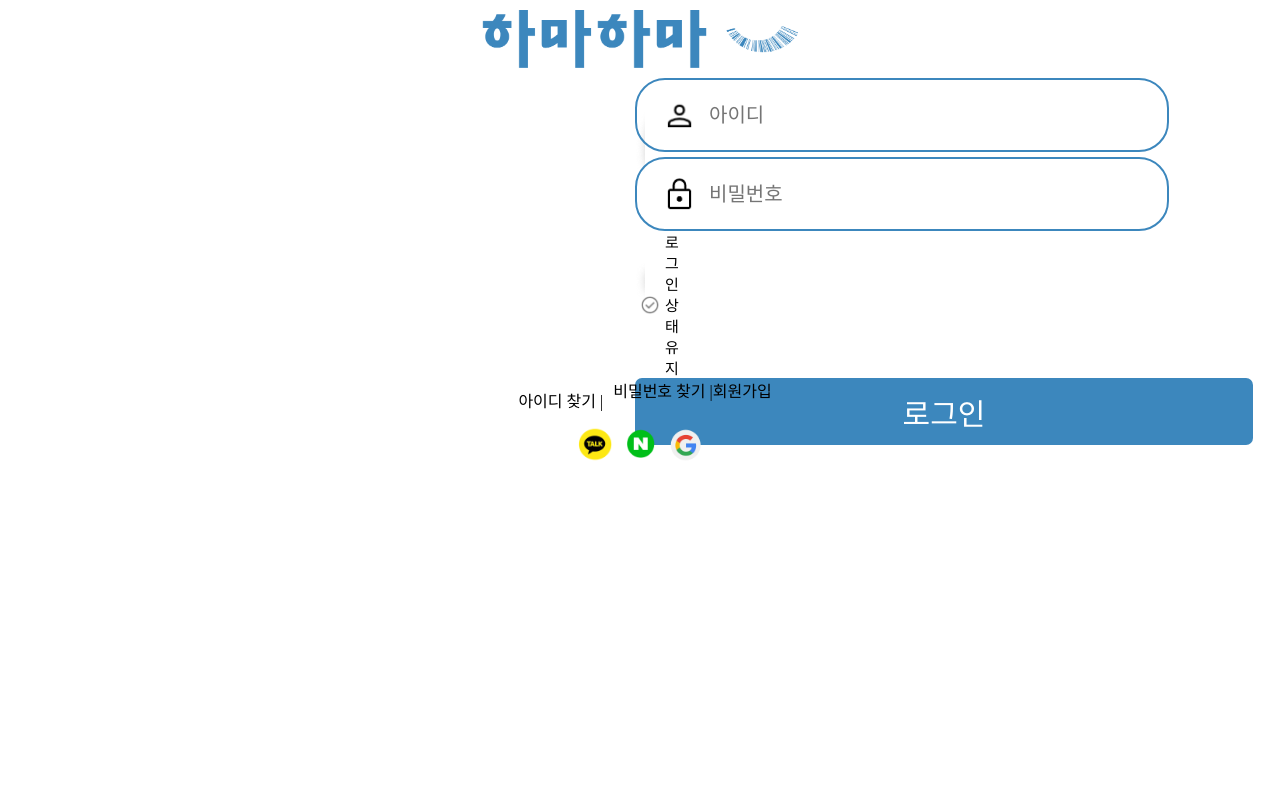
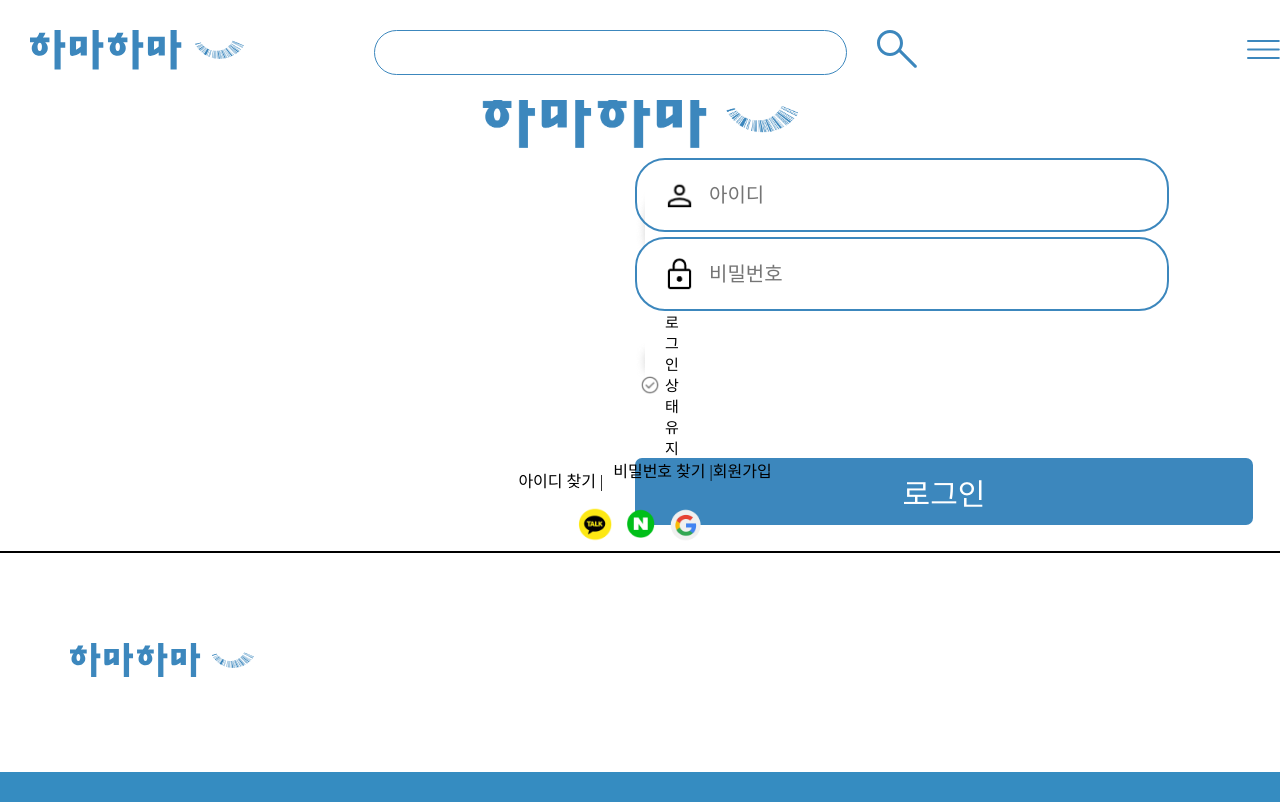
Before and after one commit to skuHamaHama/hama-web, a React (Create React App) app: page /login in a window 1280 px wide. Built offline with nearby package versions, Linux system fonts and the light colour scheme.

Commit message:
header footer

```diff
--- a/src/components/Layout/Footer.tsx
+++ b/src/components/Layout/Footer.tsx
@@ -1,9 +1,28 @@
+import styled from "styled-components";
+
 const Footer = () => {
     return (
-        <footer>
-            <h3>this is footer</h3>
+        <footer style={{
+            marginTop: "auto"
+        }}>
+            <Start/>
+            <Logo src="./img/footer/logo.svg"/>
+            <End/>
         </footer>
     )
 }
+const Start = styled.div`
+    border: 1px solid #000000;
+`;
+
+const End = styled.div`
+    border: 15px solid #358CC1;
+`;
+
+const Logo = styled.img`
+    width: 184px;
+    height: 35px;
+    margin: 90px 0px 90px 70px;
+`;
 
 export default Footer
--- a/src/components/Layout/Header.tsx
+++ b/src/components/Layout/Header.tsx
@@ -2,7 +2,12 @@ import styled from "styled-components";
 
 const Header = () => {
     return (
-        <header>
+        <header
+            style={{
+                top: "0",
+                left: "0",
+                width: "100%",
+                position: "fixed"}}>
             <Container>
                 <Logo src="./img/header/logo.svg"/>
                 <Input />
@@ -18,6 +23,7 @@ const Container = styled.div`
     flex-direction: row;
     width: 100%;
     height: 100%;
+    background-color: white;
 `;
 
 const Logo = styled.img`
@@ -48,7 +54,7 @@ const SearchIcon = styled.img`
 const Menu = styled.img`
     width: 33px;
     height: 19px;
-    margin: 40px 0px 0px 170px;
+    margin: 40px 0px 0px 300px;
 `;
 
 export default Header
--- a/src/components/Layout/Layout.tsx
+++ b/src/components/Layout/Layout.tsx
@@ -1,17 +1,26 @@
+import styled from "styled-components"
 import Footer from "./Footer"
 import Header from "./Header"
 
 //컴포넌트를 넣을 수 있도록 property로 컴포넌트를 받도록
-const Layout = () => {
+const Layout = (props: {
+    children: React.ReactNode
+}) => {
     return (
-        <div>
+        <div style={{
+            paddingTop: "80px"
+        }}>
             <Header/>
-            {/* <main>
-                {props.childern}
-            </main> */}
+            <Main>
+                {props.children}
+            </Main>
             <Footer/>
         </div>
     )
 }
 
+const Main = styled.main`
+    min-height: clac(100vh-180px);
+`;
+
 export default Layout
--- a/src/screens/Login.screen.tsx
+++ b/src/screens/Login.screen.tsx
@@ -1,5 +1,6 @@
 import axios from "axios";
 import { useState } from "react";
+import Layout from "../components/Layout/Layout";
 
 interface postLoginReq {
   id: string;
@@ -40,6 +41,7 @@ export function Login() {
   };
 
   return (
+    <Layout>
     <div
       style={{
         display: "flex",
@@ -190,5 +192,6 @@ export function Login() {
         />
       </div>
     </div>
+    </Layout>
   );
 }
```
Also changed, not shown: src/App.tsx (+5 -5 lines), public/img/footer/logo.svg (added).
